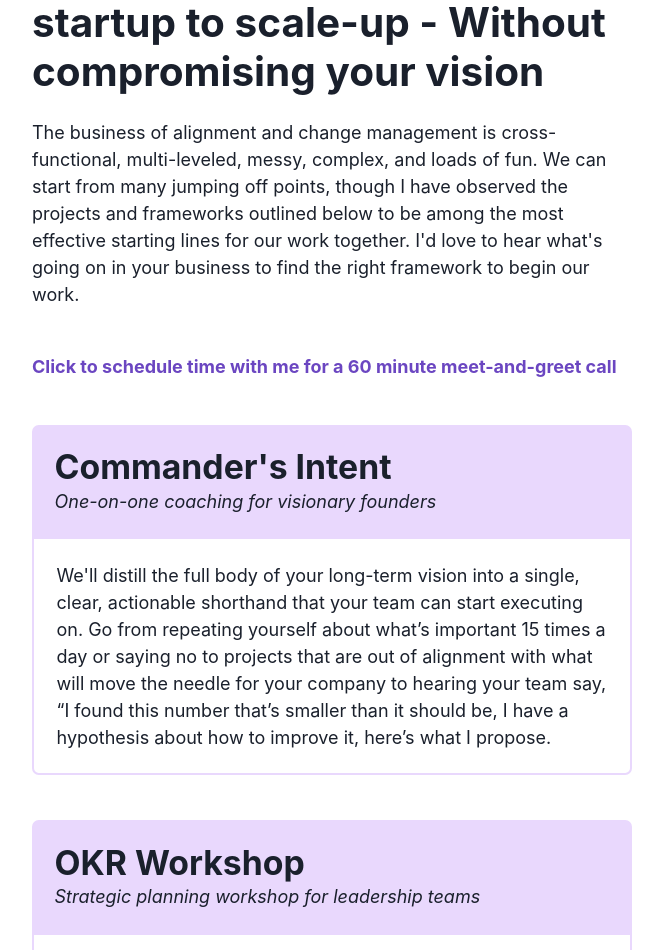
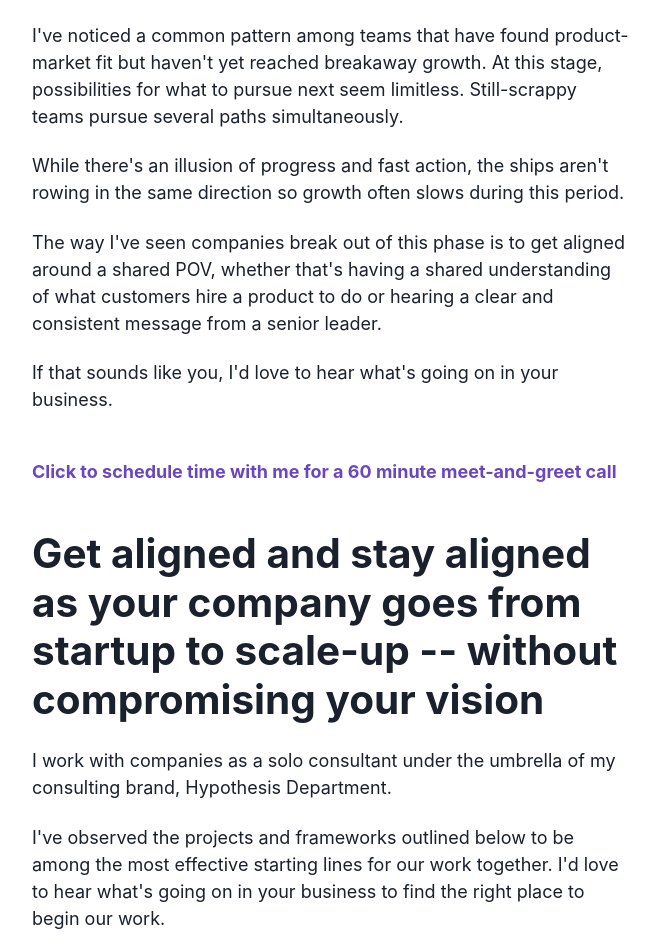
Before and after one commit to alliblum/nextjs-blog, a Next.js app: page /work-with-me in a window 1280 px wide. Shown: the part 342-1292 px from the top of the page, without its empty margins (308-971 px from the left). Built offline with nearby package versions, Linux system fonts and the light colour scheme.

Commit message:
add copy to work with me pae

```diff
--- a/components/mdx/offer.tsx
+++ b/components/mdx/offer.tsx
@@ -1,5 +1,5 @@
 import React from 'react'
-import { Box, Text, Stack, Heading } from '@chakra-ui/react'
+import { Box, Text, Stack, Heading, Link } from '@chakra-ui/react'
 import { ChakraProvider } from '@chakra-ui/react'
 import { extendTheme } from '@chakra-ui/react'
 export interface OfferProps {
@@ -51,6 +51,7 @@ const Offer: React.FC<OfferProps> = (props) => {
         borderColor="purple.100"
       >
         <Text>{props?.description}</Text>
+        <Link>{}</Link>
       </Box>
     </Box>
 
--- a/pages/work-with-me.tsx
+++ b/pages/work-with-me.tsx
@@ -18,17 +18,31 @@ export default function WorkWithMe() {
     <Layout home>
       <Stack spacing={5}>
         <Heading size="xl">
-          Get aligned and stay aligned as your company goes from startup to
-          scale-up - Without compromising your vision{' '}
+          Growth and Innovation Strategy for Scale-ups
         </Heading>
+        <Text>
+          I've noticed a common pattern among teams that have found
+          product-market fit but haven't yet reached breakaway growth. At this
+          stage, possibilities for what to pursue next seem limitless.
+          Still-scrappy teams pursue several paths simultaneously.
+        </Text>
+        <Text>
+          {' '}
+          While there's an illusion of progress and fast action, the ships
+          aren't rowing in the same direction so growth often slows during this
+          period.
+        </Text>
+        <Text>
+          {' '}
+          The way I've seen companies break out of this phase is to get aligned
+          around a shared POV, whether that's having a shared understanding of
+          what customers hire a product to do or hearing a clear and consistent
+          message from a senior leader.
+        </Text>
 
         <Text>
-          The business of alignment and change management is cross-functional,
-          multi-leveled, messy, complex, and loads of fun. We can start from
-          many jumping off points, though I have observed the projects and
-          frameworks outlined below to be among the most effective starting
-          lines for our work together. I'd love to hear what's going on in your
-          business to find the right framework to begin our work.
+          If that sounds like you, I'd love to hear what's going on in your
+          business.
         </Text>
 
         <Box py={5}>
@@ -38,6 +52,21 @@ export default function WorkWithMe() {
             </Text>
           </Link>
         </Box>
+
+        <Heading>
+          Get aligned and stay aligned as your company goes from startup to
+          scale-up -- without compromising your vision
+        </Heading>
+        <Text>
+          I work with companies as a solo consultant under the umbrella of my
+          consulting brand, Hypothesis Department.
+        </Text>
+        <Text>
+          I've observed the projects and frameworks outlined below to be among
+          the most effective starting lines for our work together. I'd love to
+          hear what's going on in your business to find the right place to begin
+          our work.
+        </Text>
 
         <Offer
           title="Commander's Intent"
@@ -100,9 +129,14 @@ export default function WorkWithMe() {
           and mobilize the growth & innovation opportunities and then work with your team
           to execute them and increase your acquisition, activation, and retention metrics.
           We'll build the systems and processes to stay aligned as you grow and scale.
-          I work with a very limited number of teams in this capacity, typically no
-           more than one at a time."
+          I work with a very limited number of teams in this capacity."
         ></Offer>
+        <Spacer />
+        <Offer
+          title="Diagnostic Assessment"
+          subtitle="Two Hour Working Session to uncover the possible root causes of your growth challenges"
+          description="If you're not share where to start, start here. We'll meet for a diagnostic session to talk about what's going on in your business, review data, and weigh tradeoffs."
+        />
         <Spacer />
         <QuoteBlock
           quote="If you want to set your company up to succeed in the long term,
```
